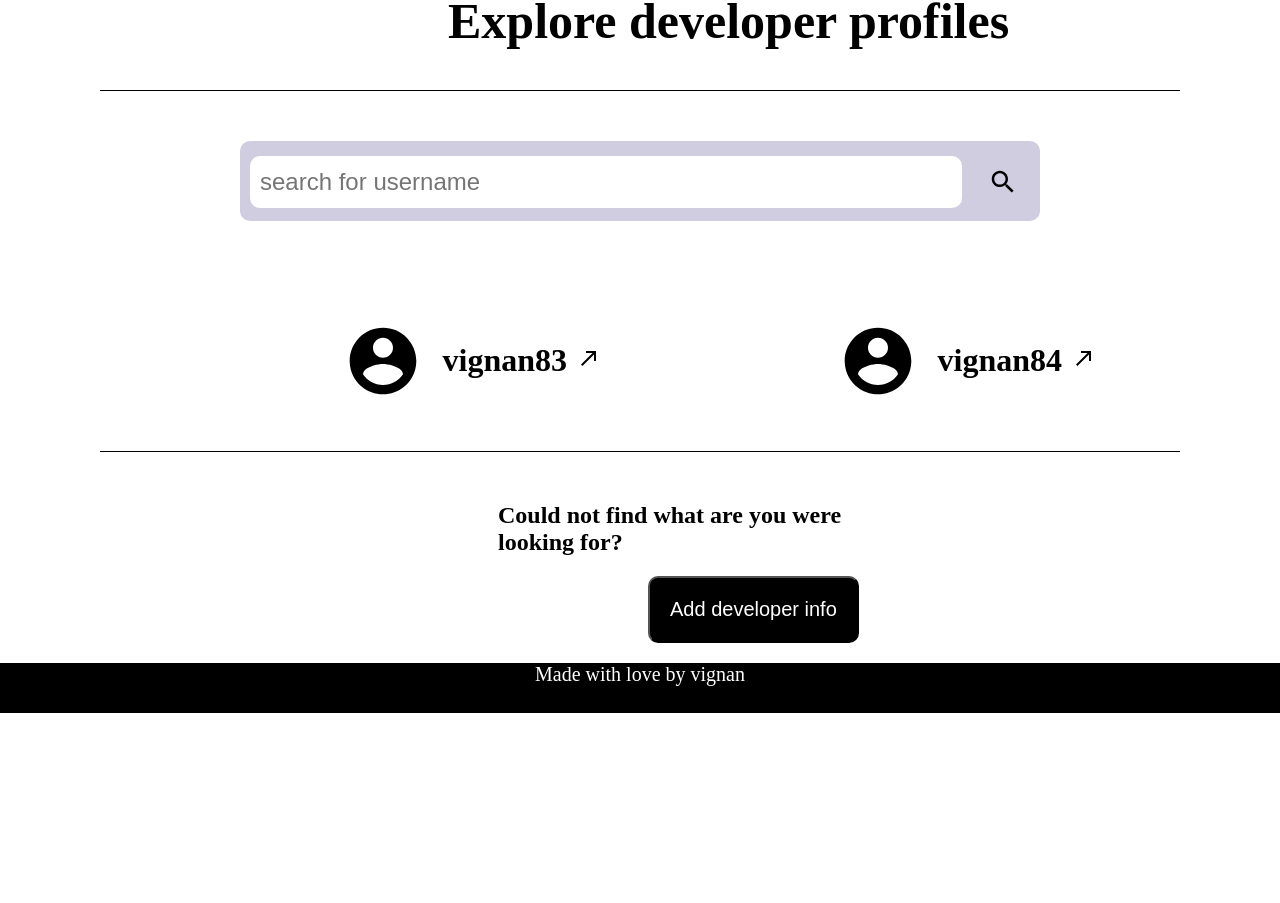
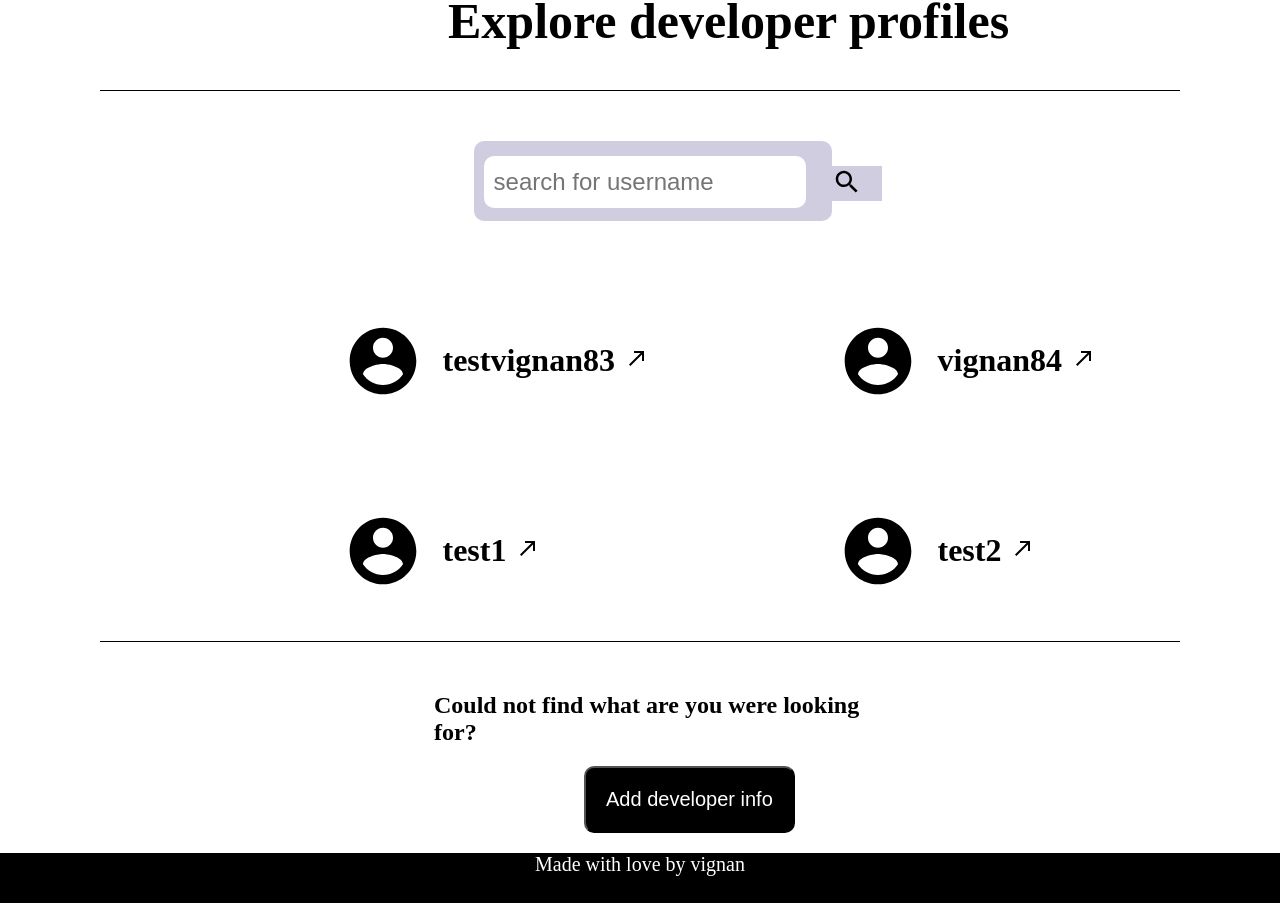
Before and after one commit to chunchuakhil/developer_profile, a React (Create React App) app: page / in a window 1280 px wide. Shown: the part 648-1551 px from the top of the page. Before the commit the page ends 1361 px from the top, so only its background shows below. Built offline with nearby package versions, Linux system fonts and the light colour scheme.

Commit message:
Async Operations

```diff
--- a/package.json
+++ b/package.json
@@ -2,12 +2,16 @@
   "name": "developer_profile",
   "version": "0.1.0",
   "private": true,
+  "proxy": "https://github.com/",
   "dependencies": {
     "@testing-library/jest-dom": "^5.16.4",
     "@testing-library/react": "^12.1.4",
     "@testing-library/user-event": "^13.5.0",
+    "axios": "^0.26.1",
+    "cors": "^2.8.5",
     "react": "^18.0.0",
     "react-dom": "^18.0.0",
+    "react-router-dom": "^6.3.0",
     "react-scripts": "5.0.0",
     "web-vitals": "^2.1.4"
   },
--- a/src/App.js
+++ b/src/App.js
@@ -1,7 +1,16 @@
-import "./App.css";
+
+import {Routes,Route} from "react-router-dom";
+import Home from "./Components/Home";
+import App1 from "./Components/App1";
+
 
 function App() {
-  return <h1>Hello world</h1>;
+  return (
+    <Routes>
+      <Route path="/" element={<Home/>}></Route>
+      <Route path="/App1" element={<App1 />}></Route>
+    </Routes>
+  )
 }
 
 export default App;
--- a/src/Components/App1.js
+++ b/src/Components/App1.js
@@ -7,12 +7,19 @@ import cc from "./Images/cc.png";
 import tw from "./Images/tw.png";
 import medium from "./Images/medium.png";
 import link from "./Images/link.svg";
+import { Link } from "react-router-dom";
 import Footer from "./Footer";
+import { useLocation } from "react-router-dom";
+import Repositories from "./Repositories";
+import axios from "axios";
 
 const App1 = () => {
+  const location = useLocation();
+  const userDetails = location.state.links.link;
+
   return (
     <>
-      <div class="main-container">
+      <div className="main-container">
         <div className="header">
           <h1>The Developer Profile</h1>
           <h1>All Developers</h1>
@@ -22,7 +29,7 @@ const App1 = () => {
             <img src={user} width="300px" alt=""></img>
           </div>
           <div className="profile-info">
-            <h1>Sai Vignan</h1>
+            <h1>{userDetails.github_link}</h1>
             <h3>Software Engineer</h3>
             <div className="profiles">
               <img src={hr} alt=""></img>
@@ -36,47 +43,12 @@ const App1 = () => {
         </div>
       </div>
 
-      <h1 style={{ "text-align": "center" }}>Github Repositories</h1>
+      <h1 style={{ textAlign: "center" }}>Github Repositories</h1>
+
       <div className="repos">
-        <div className="repo">
-          <h1>Utility App</h1>
-          <div className="userlink">
-            <img src={link} alt=""></img>
-          </div>
-        </div>
-
-          <div className="repo">
-            <h1>Star Rating</h1>
-            <div className="userlink">
-              <img src={link} alt=""></img>
-            </div>
-          </div>
-          <div className="repo">
-            <h1>Star Rating</h1>
-            <div className="userlink">
-              <img src={link} alt=""></img>
-            </div>
-          </div>
-          <div className="repo">
-            <h1>Star Rating</h1>
-            <div className="userlink">
-              <img src={link} alt=""></img>
-            </div>
-          </div>
-          <div className="repo">
-            <h1>Star Rating</h1>
-            <div className="userlink">
-              <img src={link} alt=""></img>
-            </div>
-          </div>
-          <div className="repo">
-            <h1>Star Rating</h1>
-            <div className="userlink">
-              <img src={link} alt=""></img>
-            </div>
-          </div>
-        </div>
-       <Footer/>
+        <Repositories github={userDetails.github_link} />
+      </div>
+      <Footer />
     </>
   );
 };
--- a/src/Components/Developers_data.js
+++ b/src/Components/Developers_data.js
@@ -3,7 +3,7 @@
 const data = [
     {
 
-        github_link:"vignan83",
+        github_link:"testvignan83",
         hackerrank_link:"vignan",
         linked_link:"saivignan",
         medium_link:"vignan",
@@ -18,6 +18,24 @@ const data = [
         medium_link:"vignan",
         twitter_link:"vignan83",
         codechef_link:"vignan"
+    },
+    {
+
+        github_link:"test1",
+        hackerrank_link:"vignan",
+        linked_link:"saivignan",
+        medium_link:"vignan",
+        twitter_link:"vignan83",
+        codechef_link:"vignan"
+    },
+    {
+
+        github_link:"test2",
+        hackerrank_link:"vignan",
+        linked_link:"saivignan",
+        medium_link:"vignan",
+        twitter_link:"vignan83",
+        codechef_link:"vignan"
     }
 ];
 
--- /dev/null
+++ b/src/Components/Displayrepos.js
@@ -0,0 +1,21 @@
+import React from "react";
+import link from "./Images/link.svg";
+
+
+const Displayrepos = ({ repodata }) => {
+
+  console.log(repodata);
+  const repos = repodata.map((repo, index) => {
+    return (
+      <div className="repo" key={index}>
+        <h1>{repo.name}</h1>
+        <div className="userlink">
+          <img src={link} alt=""></img>
+        </div>
+      </div>
+    );
+  });
+  return <>{repos}</>;
+};
+
+export default Displayrepos;
--- a/src/Components/App.js
+++ b/src/Components/Home.js
@@ -1,6 +1,5 @@
 import React, { useState } from "react";
 import logo from "./Images/test.png";
-
 import Footer from "./Footer";
 import Search from "./Search";
 import Users from "./Users";
@@ -9,22 +8,28 @@ import data from "./Developers_data";
 
 export const DeveloperContext = React.createContext();
 
-function App() {
+function Home() {
   const [developers, setdevelopers] = useState(data);
 
   const searchfn = (text) => {
+    console.log(text);
+    if (text !== "") {
       const filterData = data.filter((el) => {
         if (text === "") {
           return el;
         } else {
-        return el.name.toLowerCase().includes(text);
+          return el.github_link.toLowerCase().includes(text);
         }
       });
       setdevelopers(filterData);
+    } else {
+      setdevelopers(data);
+    }
   };
 
   const addDeveloper = (details) => {
     setdevelopers([...developers, details]);
+    data.push(details);
   };
 
   return (
@@ -48,4 +53,4 @@ function App() {
   );
 }
 
-export default App;
+export default Home;
--- a/src/Components/Search.js
+++ b/src/Components/Search.js
@@ -4,6 +4,9 @@ import search from "./Images/search.svg";
 const Search = ({ searchfn }) => {
   const [text, settext] = useState("");
   const filtertext = (e) => {
+    if (e.target.value === "") {
+      searchfn("");
+    }
     settext(e.target.value);
   };
   return (
@@ -20,7 +23,6 @@ const Search = ({ searchfn }) => {
         ></input>
         <div class="searchIcon" style={{ "margin-top": "25px" }}>
           <button onClick={() => searchfn(text)}>
-            {" "}
             <img src={search} style={{ width: "30px" }} alt=""></img>
           </button>
         </div>
--- a/src/Components/Users.js
+++ b/src/Components/Users.js
@@ -1,24 +1,32 @@
 import user from "./Images/user.svg";
 import link from "./Images/link.svg";
 import React from "react";
+import { useNavigate } from "react-router-dom";
 
-const Users = ({developers}) => {
-  const devs = developers.map((dev,index)=>{
+const Users = ({ developers }) => {
+  const navigate = useNavigate();
+
+  const devData = (link) => {
+    navigate("/App1", { state: { links:{link} } });
+  };
+
+
+  const devs = developers.map((dev, index) => {
     return (
       <div className="users" key={index}>
         <img src={user} alt=""></img>
         <h1>{dev.github_link}</h1>
         <div className="userlink">
+
+            <span onClick={() => devData(dev)}>
             <img src={link} alt=""></img>
+            </span>
+
         </div>
       </div>
-    )
+    );
   });
-  return (
-    <div className="devgroup">
-      {devs}
-    </div>
-  );
+  return <div className="devgroup">{devs}</div>;
 };
 
 export default Users;
--- a/src/Components/repositories.js
+++ b/src/Components/repositories.js
@@ -0,0 +1,61 @@
+import React, { useEffect,useState } from "react";
+
+import axios from "axios";
+
+import Displayrepos from "./Displayrepos"
+
+
+
+const Repositories = ({ github }) => {
+  const url = `https://api.github.com/users/${github}`;
+  const [data,repodata] = useState([]);
+  const finalData = [];
+  useEffect(() => {
+        fetch(url)
+        .then(response => response.json())
+        .then(response => {
+            console.log(response);
+            return fetch(response.repos_url);
+        })
+        .then(response => response.json())
+        .then(repos => {
+            repos.map((repo, index) => {
+                finalData.push(
+                    {
+                        key: index,
+                        name:repo.name,
+                        url:repo.html_url
+                    }
+                );
+            });
+            repodata(finalData);
+        });
+
+
+
+
+        //  const response = fetch(url);
+        // const reposData = await axios(response.data.repos_url);
+        //   const repos = reposData.data;
+        //   repos.map((repo, index) => {
+
+        //     finalData.push(
+        //       {
+        //           name:repo.name,
+        //           url:repo.html_url
+        //       }
+        //     )
+
+
+
+      console.log("called again");
+
+  },[]);
+
+
+
+  return data && <Displayrepos repodata = {data}/>
+
+};
+
+export default Repositories;
--- a/src/index.css
+++ b/src/index.css
@@ -2,6 +2,11 @@ body{
   box-sizing: border-box;
   margin: 0;
   padding:0;
+  width:100%;
+}
+
+.container{
+  width:100%;
 }
 
 .main-dag{
@@ -15,7 +20,7 @@ body{
   margin:40px 0px;
 }
 
-.title{
+ .title{
   font-size: 50px;
   color:white;
   margin-top:200px;
@@ -38,13 +43,17 @@ body{
 .search,.users{
   background-color: #d0cde1;
   height: 80px;
-  width: 800px;
   border-radius: 10px;
   margin: 50px auto 50px;
   display:flex;
 }
 
-.users{
+.search{
+  margin-left:37%;
+  margin-right:35%;
+}
+
+ .users{
   width:400px;
 }
 
@@ -95,6 +104,7 @@ input[type=text] {
   background-color: #d0cde1;
   width:35px;
   cursor: pointer;
+  padding-right:50px;
 }
 
 .users{
@@ -112,7 +122,7 @@ input[type=text] {
 }
 
 .footer{
-  margin: 50px 30% 20px 35%;
+  margin: 50px 30% 20px 30%;
 }
 
 .footer button{
--- a/src/index.js
+++ b/src/index.js
@@ -1,13 +1,14 @@
 import React from 'react';
 import ReactDOM from 'react-dom';
+import {BrowserRouter} from 'react-router-dom';
 import './index.css';
-import App from './Components/App';
-import App1 from './Components/App1';
+import App from "./App"
 import reportWebVitals from './reportWebVitals';
 
 ReactDOM.render(
-    <App/>,
-    // <App1/>,
+  <BrowserRouter>
+     <App/>
+    </BrowserRouter>,
   document.getElementById('root')
 );
 
```
Also changed, not shown: src/Components/Developerform.js (+68 -39 lines), 1 other file (tests, documents, lock files or other folders). Lines whose indentation alone changed are shown as unchanged.
